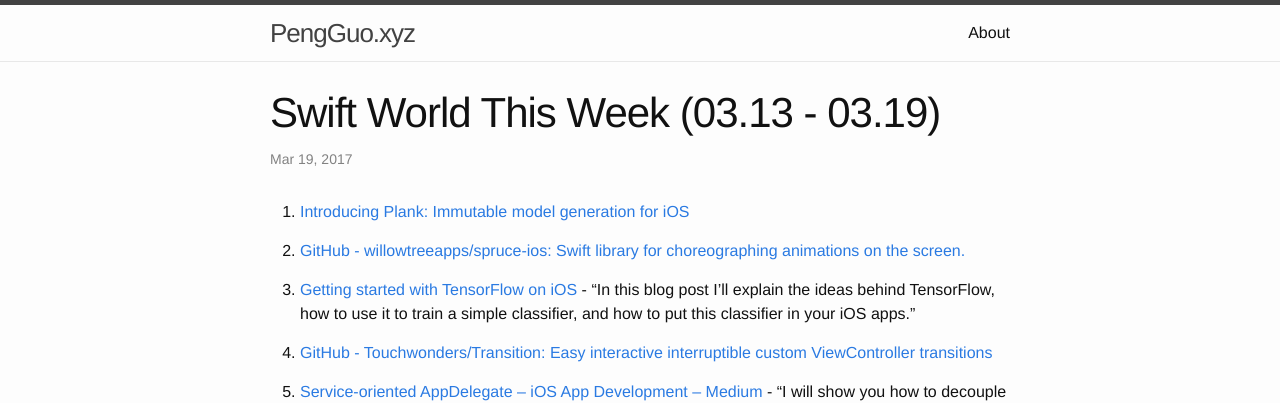
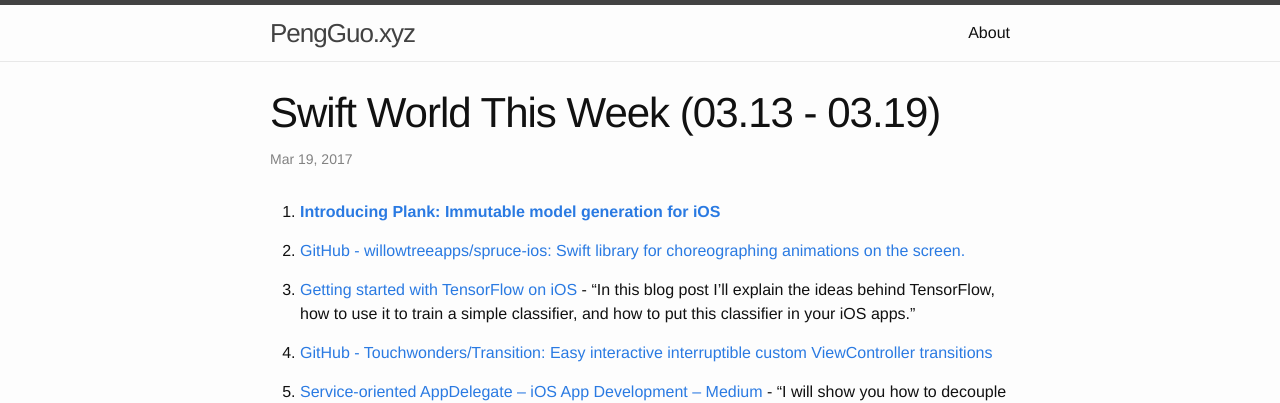
Before and after one commit to GitPeng/GitPeng.github.io, a Jekyll site: the page built from _posts/2017-03-19-Swift-World-This-Week-3.markdown, in a window 1280 px wide. Shown: the top 403 px of the page. Built offline with Jekyll 4.4.1, drawn with Linux system fonts in a browser that asks for light colours; comment, search, counter and statistics services are not loaded.

```diff
--- a/_posts/2017-03-19-Swift-World-This-Week-3.markdown
+++ b/_posts/2017-03-19-Swift-World-This-Week-3.markdown
@@ -5,7 +5,7 @@ date:   2017-03-19 20:00:00
 categories: tutorial
 ---
 
-1. [Introducing Plank: Immutable model generation for iOS](https://medium.com/@Pinterest_Engineering/introducing-plank-immutable-model-generation-for-ios-4b2f64bda00c#.495ohw31o)
+1. [**Introducing Plank: Immutable model generation for iOS**](https://medium.com/@Pinterest_Engineering/introducing-plank-immutable-model-generation-for-ios-4b2f64bda00c#.495ohw31o)
 
 2. [GitHub - willowtreeapps/spruce-ios: Swift library for choreographing animations on the screen.](https://github.com/willowtreeapps/spruce-ios)
 
```
